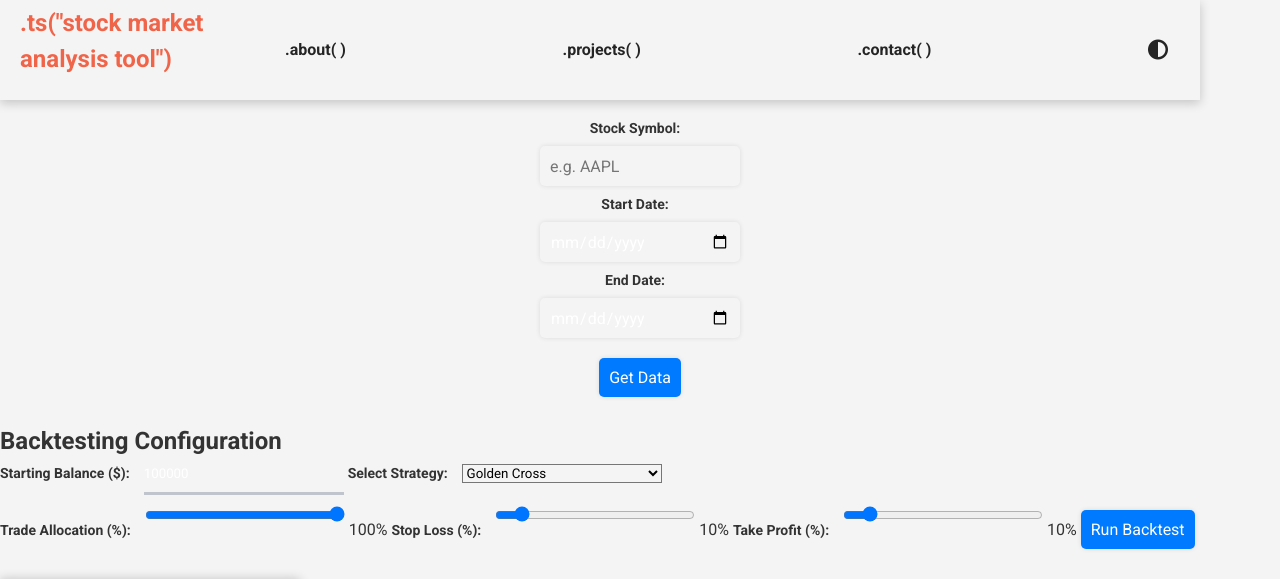
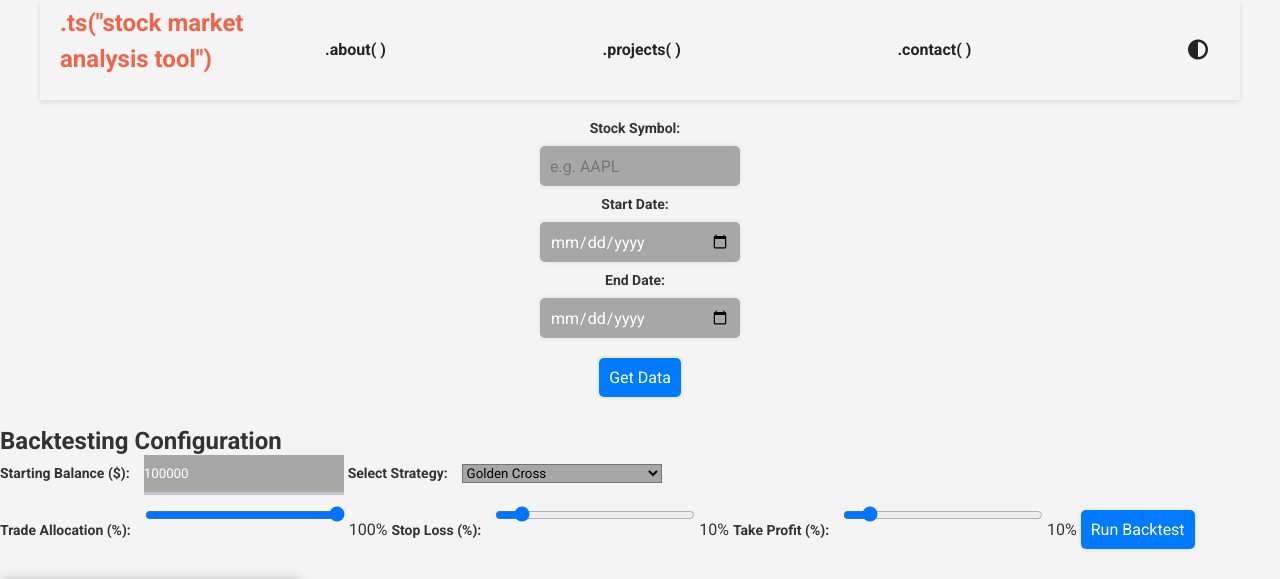
Before and after one commit to tobyrs/StockMarket_Analysis_Tool, a Flask app: page / in a window 1280 px wide. Shown: the top 579 px of the page. Run offline with Flask 3, Linux system fonts and the light colour scheme; some libraries are stand-ins or nearby versions.

Commit message:
Update: UI impovements

```diff
--- a/static/css/styles.css
+++ b/static/css/styles.css
@@ -857,17 +857,10 @@ nav {
 
 /* Overriding the input styles */
 input[type="text"], input[type="date"], input[type="number"], input[type="range"], select {
-    background-color: #f4f4f4;
+    background-color: #a7a7a7;
     width: 200px; /* fixed width */
 }
 
-/* Making the navbar responsive */
-nav {
-    width: 100%;
-    padding: 0;
-    margin: 0;
-    box-shadow: 0 3px 10px rgba(0, 0, 0, 0.2); /* Adding a shadow for better appearance */
-}
 
 /* Setting the width of the nav items to spread out and cover the entire width */
 .nav__link--list {
```
